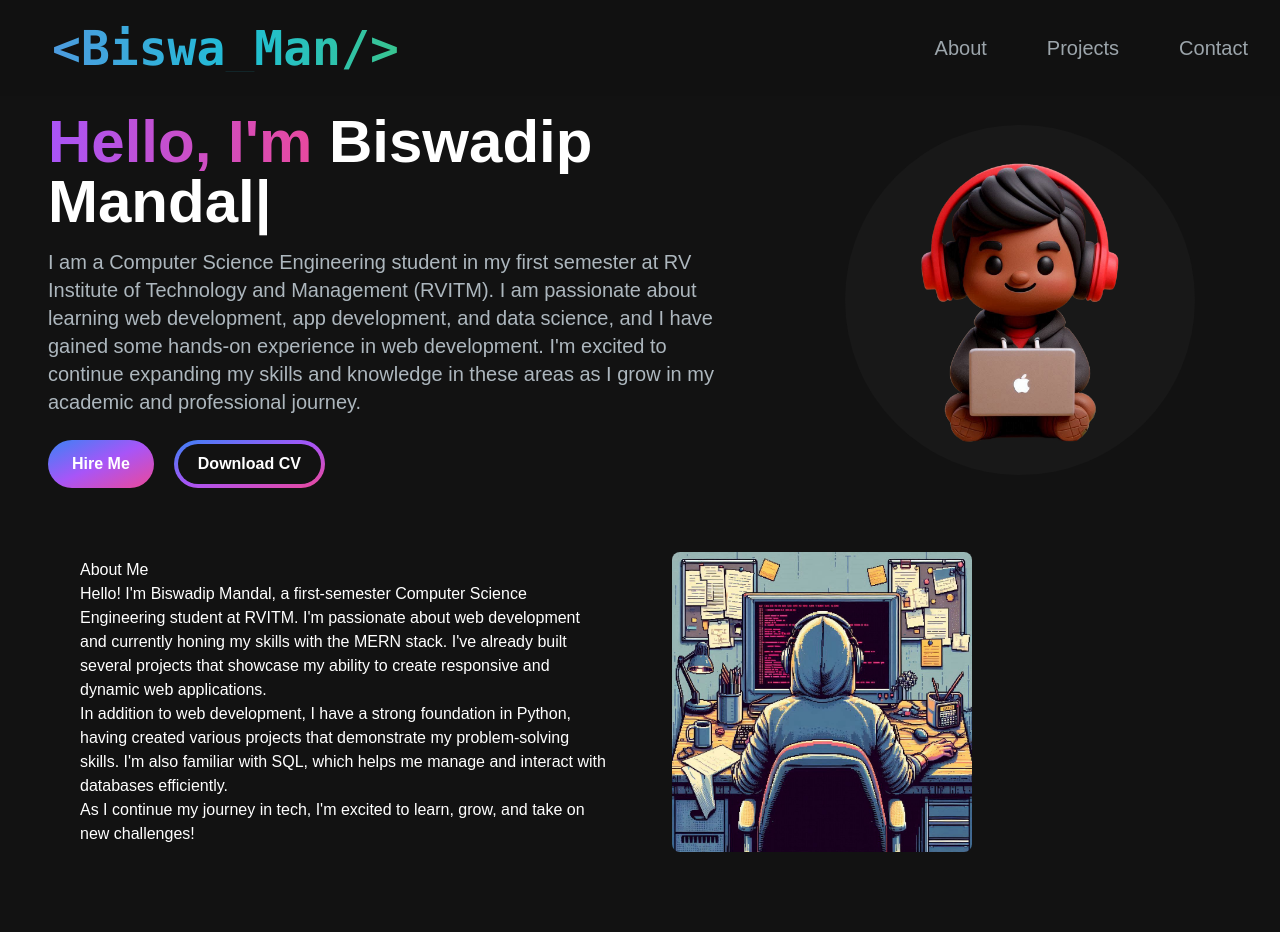
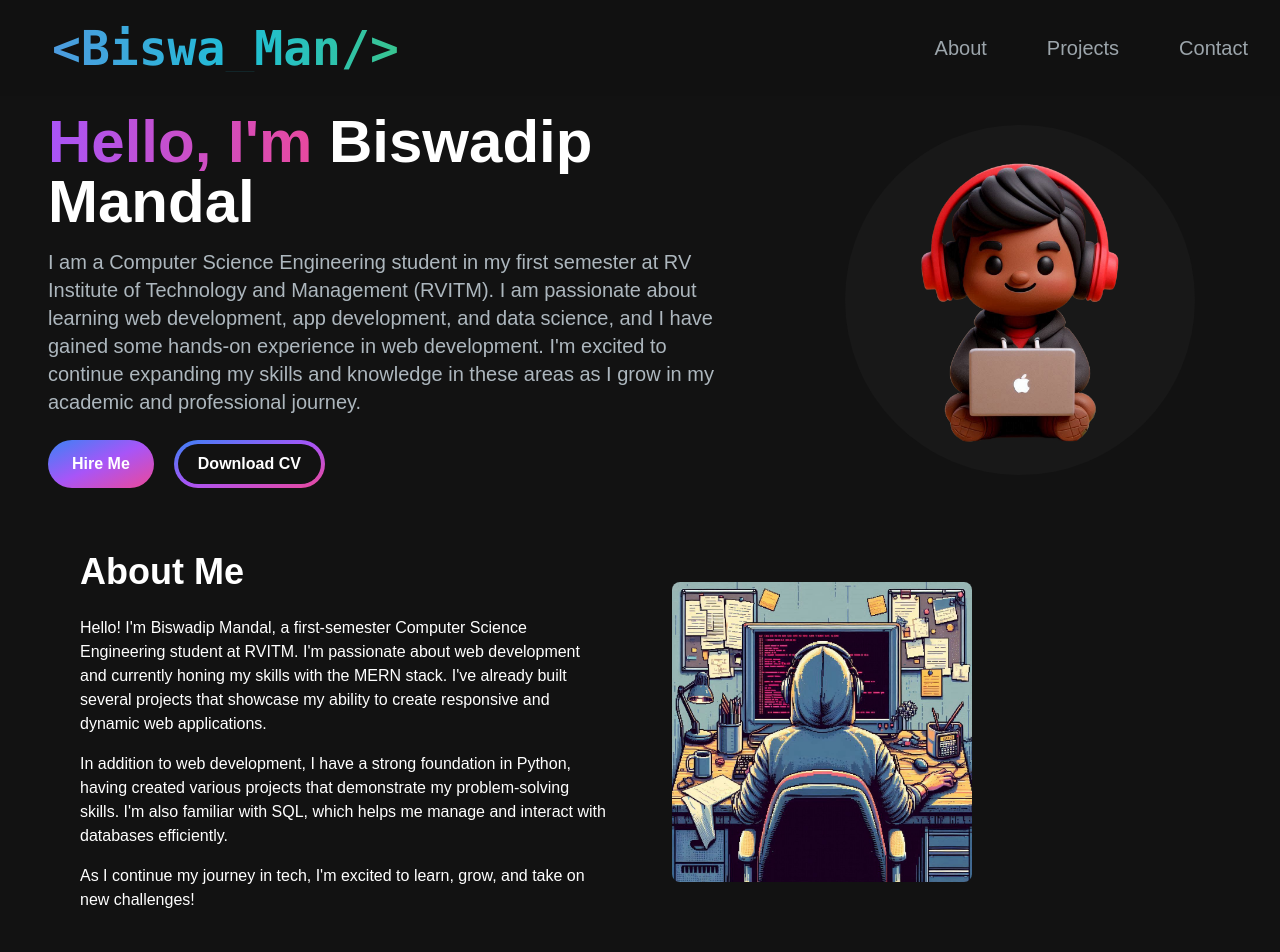
Before and after one commit to biswaisop/portFolio, a Next.js app: page / in a window 1280 px wide. Shown: the top 952 px of the page. Built offline with nearby package versions, Linux system fonts and the light colour scheme.

Commit message:
aboutfix

```diff
--- a/app/Componrnts/about/AboutSection.js
+++ b/app/Componrnts/about/AboutSection.js
@@ -4,21 +4,25 @@ import aboutImage from "./images/used.png";
 
 const AboutSection = () => {
   return (
-    <section className="text-white ">
+    <section className="text-white">
       <div className="md:grid md:grid-cols-2 gap-8 items-center py-8 px-4 xl:gap-16 sm:py-16 xl:px-16">
-
         <div>
-          <h1 className="font-xl">About Me</h1>
-          <p>
+          <h1 className="text-4xl font-bold mb-6">About Me</h1>
+          <p className="mt-4">
             Hello! I'm Biswadip Mandal, a first-semester Computer Science
             Engineering student at RVITM. I'm passionate about web development
             and currently honing my skills with the MERN stack. I've already
             built several projects that showcase my ability to create responsive
-            and dynamic web applications.</p> <p>In addition to web development, I have
-            a strong foundation in Python, having created various projects that
-            demonstrate my problem-solving skills. I'm also familiar with SQL,
-            which helps me manage and interact with databases efficiently.</p> <p> As I
-            continue my journey in tech, I'm excited to learn, grow, and take on
+            and dynamic web applications.
+          </p>
+          <p className="mt-4">
+            In addition to web development, I have a strong foundation in Python,
+            having created various projects that demonstrate my problem-solving
+            skills. I'm also familiar with SQL, which helps me manage and
+            interact with databases efficiently.
+          </p>
+          <p className="mt-4">
+            As I continue my journey in tech, I'm excited to learn, grow, and take on
             new challenges!
           </p>
         </div>
```
